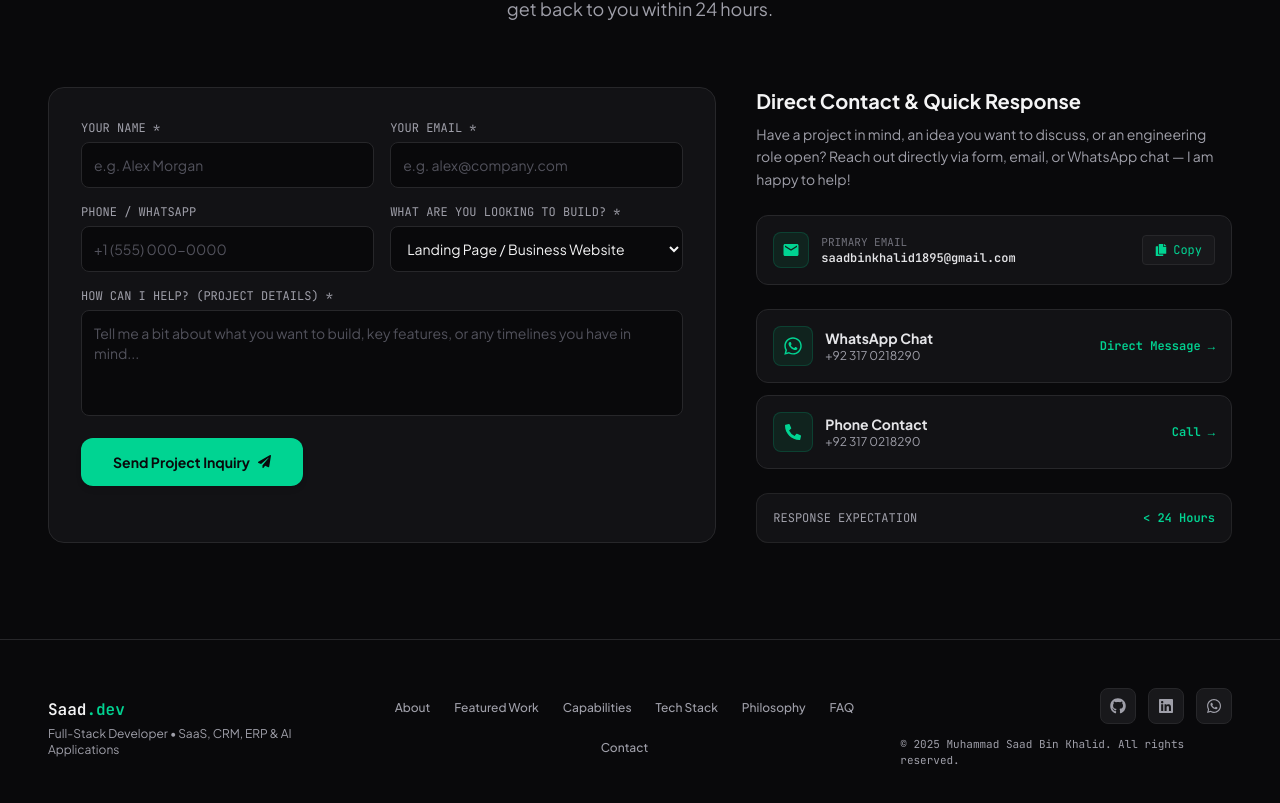
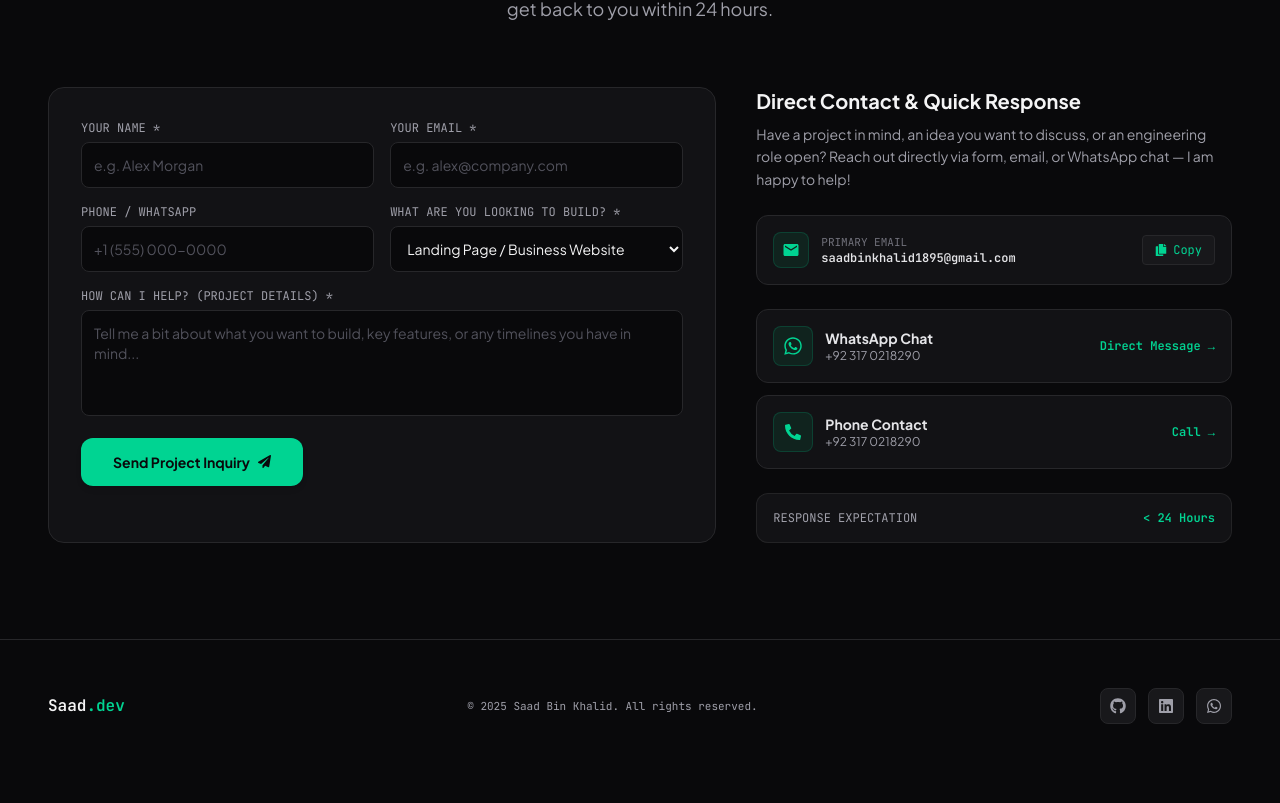
Before and after one commit to Saad0095/Saad-Portfolio, a React (Vite) app: page / in a window 1280 px wide. Shown: the part 8152-8955 px from the top of the page. After the commit the page ends 8924 px from the top, so only its background shows below. Built offline with nearby package versions, Linux system fonts and the light colour scheme.

Commit message:
updated footer

```diff
--- a/src/components/Footer.tsx
+++ b/src/components/Footer.tsx
@@ -17,13 +17,10 @@ const Footer = () => {
           <a href="#" className="font-mono text-base font-bold text-zinc-100">
             Saad<span className="text-emerald-400">.dev</span>
           </a>
-          <p className="text-xs text-zinc-400">
-            Full-Stack Developer • SaaS, CRM, ERP & AI Applications
-          </p>
         </div>
 
         {/* Navigation Quick Links */}
-        <div className="flex flex-wrap justify-center gap-6 text-xs font-medium text-zinc-400">
+        {/* <div className="flex flex-wrap justify-center gap-6 text-xs font-medium text-zinc-400">
           <a href="#about" className="hover:text-emerald-400 transition-colors">About</a>
           <a href="#projects" className="hover:text-emerald-400 transition-colors">Featured Work</a>
           <a href="#capabilities" className="hover:text-emerald-400 transition-colors">Capabilities</a>
@@ -31,7 +28,10 @@ const Footer = () => {
           <a href="#philosophy" className="hover:text-emerald-400 transition-colors">Philosophy</a>
           <a href="#faq" className="hover:text-emerald-400 transition-colors">FAQ</a>
           <a href="#contact" className="hover:text-emerald-400 transition-colors">Contact</a>
-        </div>
+        </div> */}
+        <p className="text-[11px] font-mono text-zinc-400">
+          &copy; {year} Saad Bin Khalid. All rights reserved.
+        </p>
 
         {/* Social & Copyright */}
         <div className="flex flex-col items-center md:items-end gap-3">
@@ -64,10 +64,6 @@ const Footer = () => {
               <FaWhatsapp size={16} />
             </a>
           </div>
-
-          <p className="text-[11px] font-mono text-zinc-400">
-            &copy; {year} Muhammad Saad Bin Khalid. All rights reserved.
-          </p>
         </div>
 
       </div>
```
